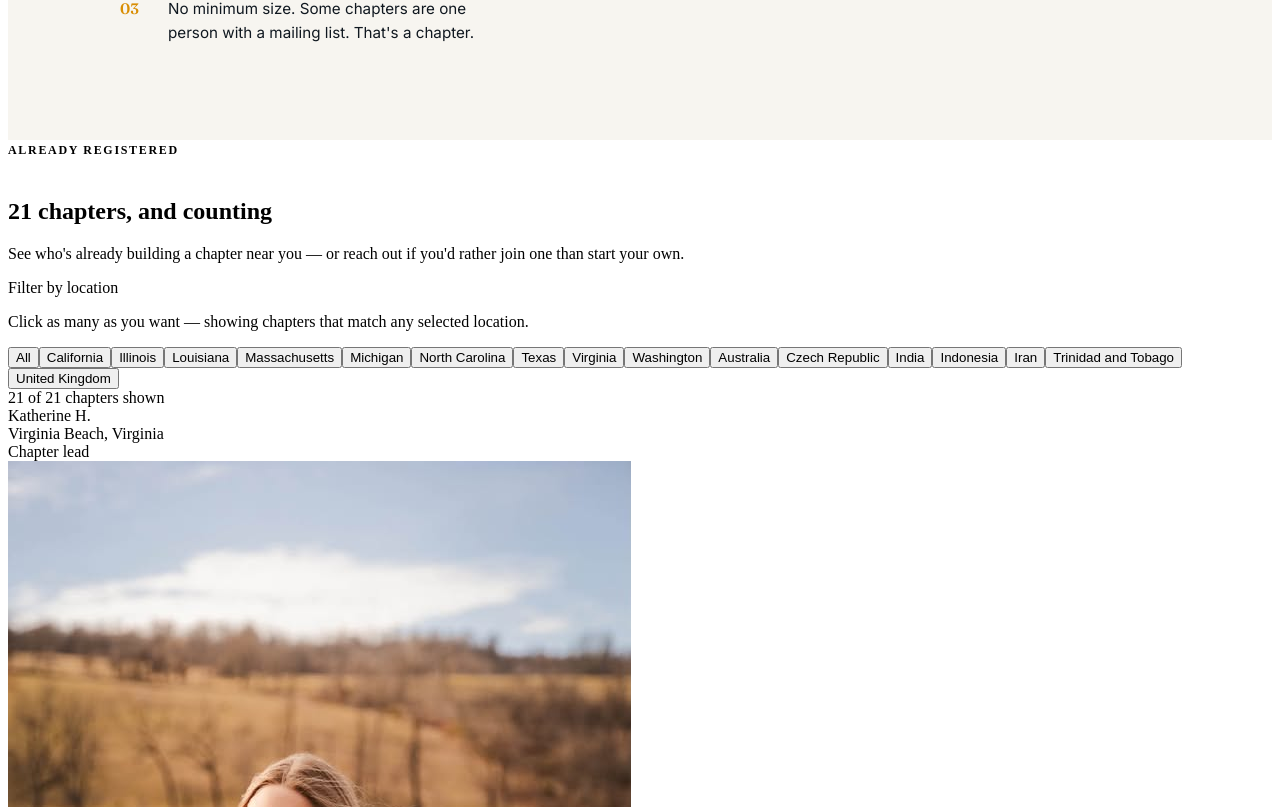
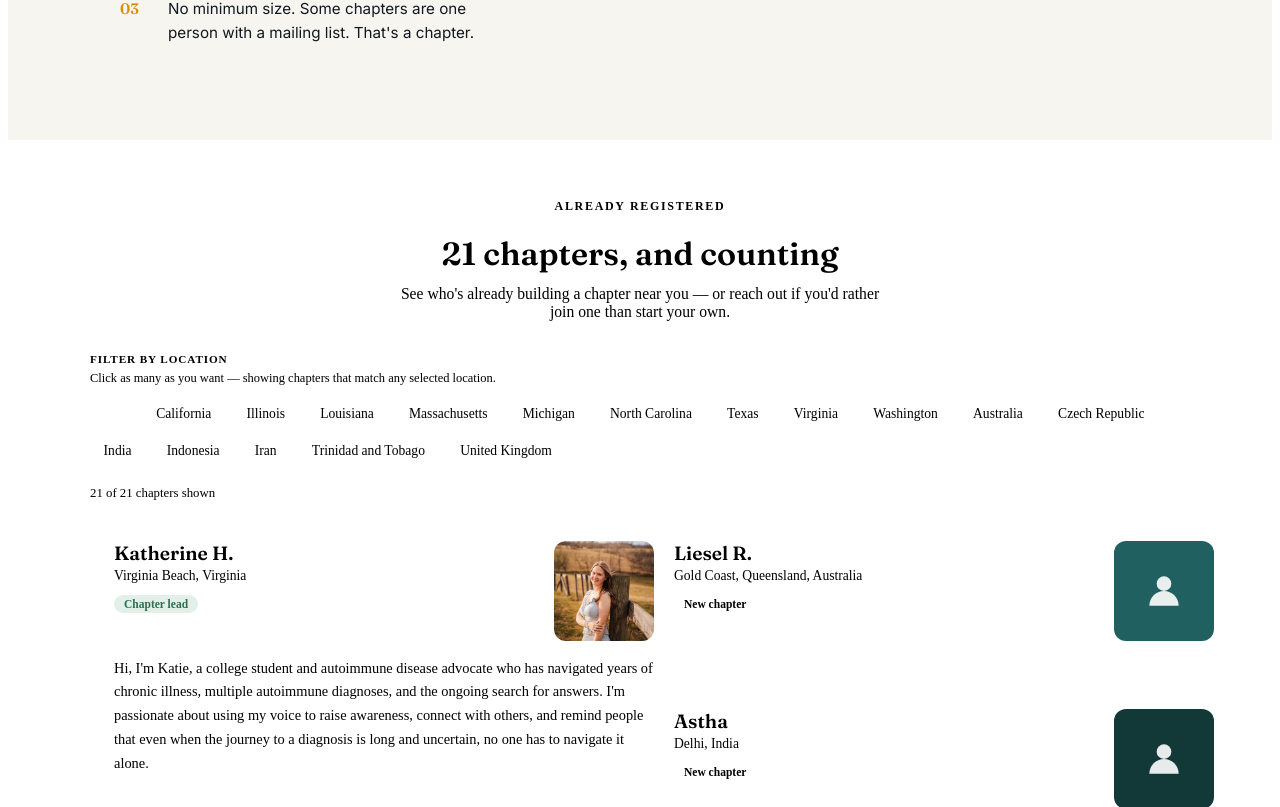
Before and after one commit to AadyaS26/patient-voice-coalition, a React (Vite) app: page /create-chapter in a window 1280 px wide. Shown: the part 833-1640 px from the top of the page. Built offline with nearby package versions, Linux system fonts and the light colour scheme; no server answers.

Commit message:
Update CreateChapter.css

```diff
--- a/src/pages/CreateChapter.css
+++ b/src/pages/CreateChapter.css
@@ -219,3 +219,210 @@
     transition: none !important;
   }
 }
+
+
+/* ===== Chapter directory (below the registration form) ===== */
+.chapter-directory {
+  background: #ffffff;
+  border-top: 1px solid var(--line);
+  padding: 3.5rem 1.5rem 4rem;
+}
+
+.chapter-directory-head {
+  max-width: 1100px;
+  margin: 0 auto;
+  text-align: center;
+}
+
+.chapter-directory-head h2 {
+  font-family: "Fraunces", Georgia, serif;
+  font-size: clamp(1.6rem, 3vw, 2rem);
+  color: var(--ink);
+  font-weight: 600;
+  margin: 0;
+}
+
+.chapter-directory-head p {
+  font-size: 0.98rem;
+  color: var(--muted);
+  margin: 0.75rem auto 0;
+  max-width: 480px;
+}
+
+.chapter-directory-filter-label {
+  max-width: 1100px;
+  margin: 2rem auto 0.4rem;
+  font-size: 0.7rem;
+  letter-spacing: 0.08em;
+  text-transform: uppercase;
+  color: var(--muted);
+  font-weight: 600;
+}
+
+.chapter-directory-filter-hint {
+  max-width: 1100px;
+  margin: 0 auto 0.85rem;
+  font-size: 0.78rem;
+  color: var(--muted);
+}
+
+.chapter-directory-pills {
+  max-width: 1100px;
+  margin: 0 auto;
+  display: flex;
+  flex-wrap: wrap;
+  gap: 0.5rem;
+}
+
+.chapter-directory-pill {
+  font: inherit;
+  font-size: 0.85rem;
+  padding: 0.4rem 0.85rem;
+  border-radius: 20px;
+  border: 1px solid var(--line);
+  background: var(--paper);
+  color: var(--ink);
+  cursor: pointer;
+}
+
+.chapter-directory-pill:hover {
+  border-color: var(--amber);
+}
+
+.chapter-directory-pill.active {
+  background: var(--teal-deep);
+  border-color: var(--teal-deep);
+  color: #fff;
+}
+
+.chapter-directory-pill.all-pill {
+  font-weight: 600;
+}
+
+.chapter-directory-result-row {
+  max-width: 1100px;
+  margin: 1.25rem auto 0.5rem;
+  font-size: 0.8rem;
+  color: var(--muted);
+  display: flex;
+  justify-content: space-between;
+  align-items: center;
+  flex-wrap: wrap;
+  gap: 8px;
+}
+
+.chapter-directory-clear {
+  font-size: 0.78rem;
+  color: var(--teal-deep);
+  background: none;
+  border: none;
+  text-decoration: underline;
+  cursor: pointer;
+  padding: 0;
+}
+
+.chapter-directory-grid {
+  max-width: 1100px;
+  margin: 1rem auto 0;
+  column-count: 2;
+  column-gap: 1.25rem;
+}
+
+@media (max-width: 720px) {
+  .chapter-directory-grid {
+    column-count: 1;
+  }
+}
+
+.chapter-directory-card {
+  break-inside: avoid;
+  margin-bottom: 1.25rem;
+  display: inline-block;
+  width: 100%;
+  border: 1px solid var(--line);
+  border-radius: 10px;
+  padding: 1.5rem;
+  transition: transform 0.18s ease, box-shadow 0.18s ease;
+}
+
+.chapter-directory-card:hover {
+  transform: translateY(-3px);
+  box-shadow: 0 12px 28px rgba(16, 24, 32, 0.07);
+}
+
+.chapter-directory-card-top {
+  display: flex;
+  justify-content: space-between;
+  gap: 1rem;
+  align-items: flex-start;
+}
+
+.chapter-directory-text {
+  flex: 1;
+  min-width: 0;
+}
+
+.chapter-directory-name {
+  font-family: "Fraunces", Georgia, serif;
+  font-size: 1.2rem;
+  font-weight: 600;
+  color: var(--ink);
+  margin-bottom: 3px;
+}
+
+.chapter-directory-loc {
+  font-size: 0.85rem;
+  color: var(--muted);
+  margin-bottom: 10px;
+}
+
+.chapter-directory-badge {
+  display: inline-block;
+  font-size: 0.72rem;
+  font-weight: 600;
+  color: var(--amber);
+  background: var(--amber-pale);
+  padding: 3px 10px;
+  border-radius: 12px;
+}
+
+.chapter-directory-badge.pending {
+  color: var(--muted);
+  background: var(--paper);
+}
+
+.chapter-directory-badge.real {
+  color: #2c6e4f;
+  background: #e3f0e9;
+}
+
+.chapter-directory-avatar,
+.chapter-directory-avatar-img {
+  width: 100px;
+  height: 100px;
+  border-radius: 12px;
+  flex-shrink: 0;
+}
+
+.chapter-directory-avatar {
+  display: flex;
+  align-items: center;
+  justify-content: center;
+}
+
+.chapter-directory-avatar svg {
+  width: 44px;
+  height: 44px;
+}
+
+.chapter-directory-avatar-img {
+  object-fit: cover;
+  background: var(--paper);
+}
+
+.chapter-directory-bio {
+  font-size: 0.9rem;
+  color: var(--ink);
+  line-height: 1.65;
+  margin-top: 1rem;
+}
```
